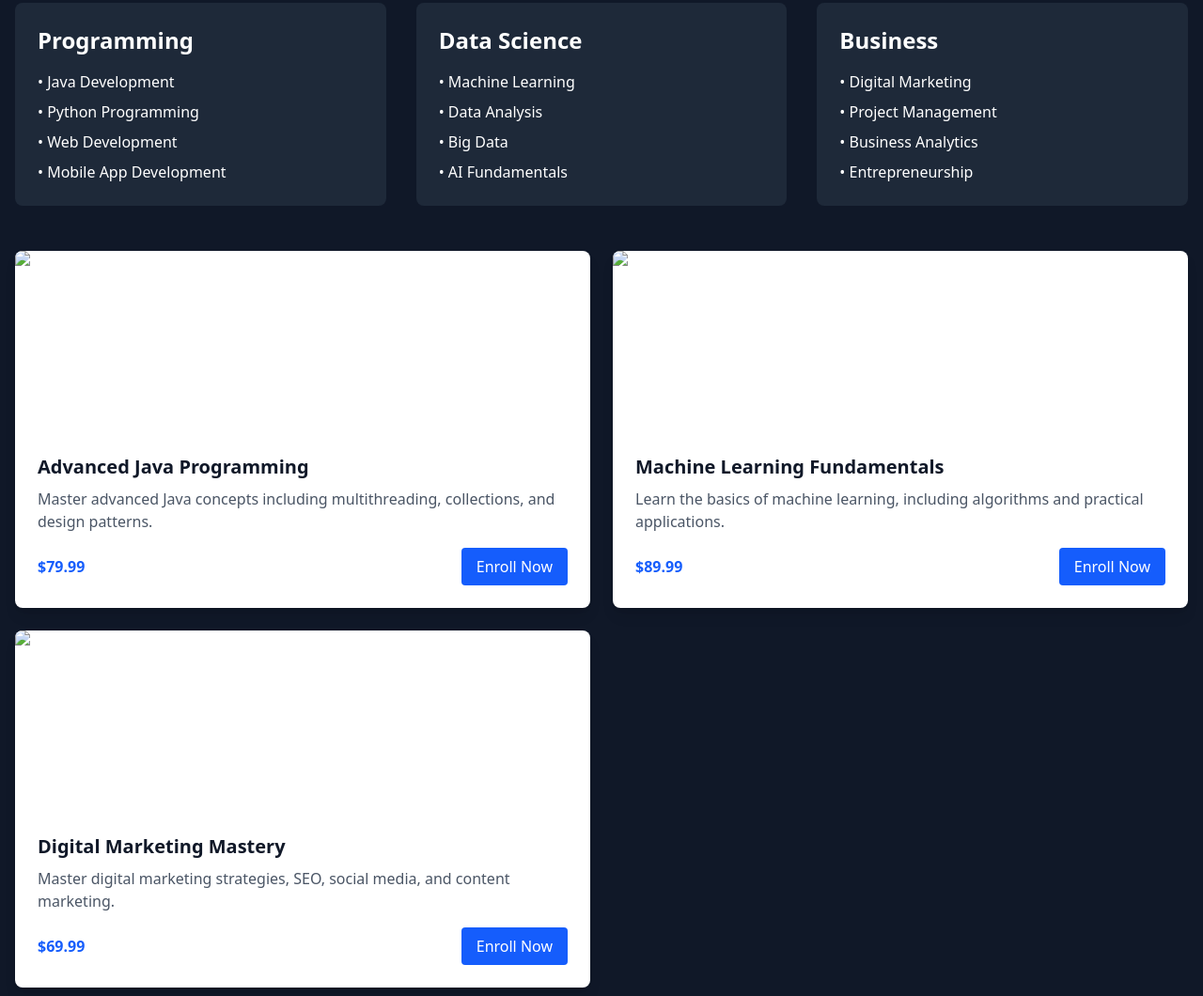
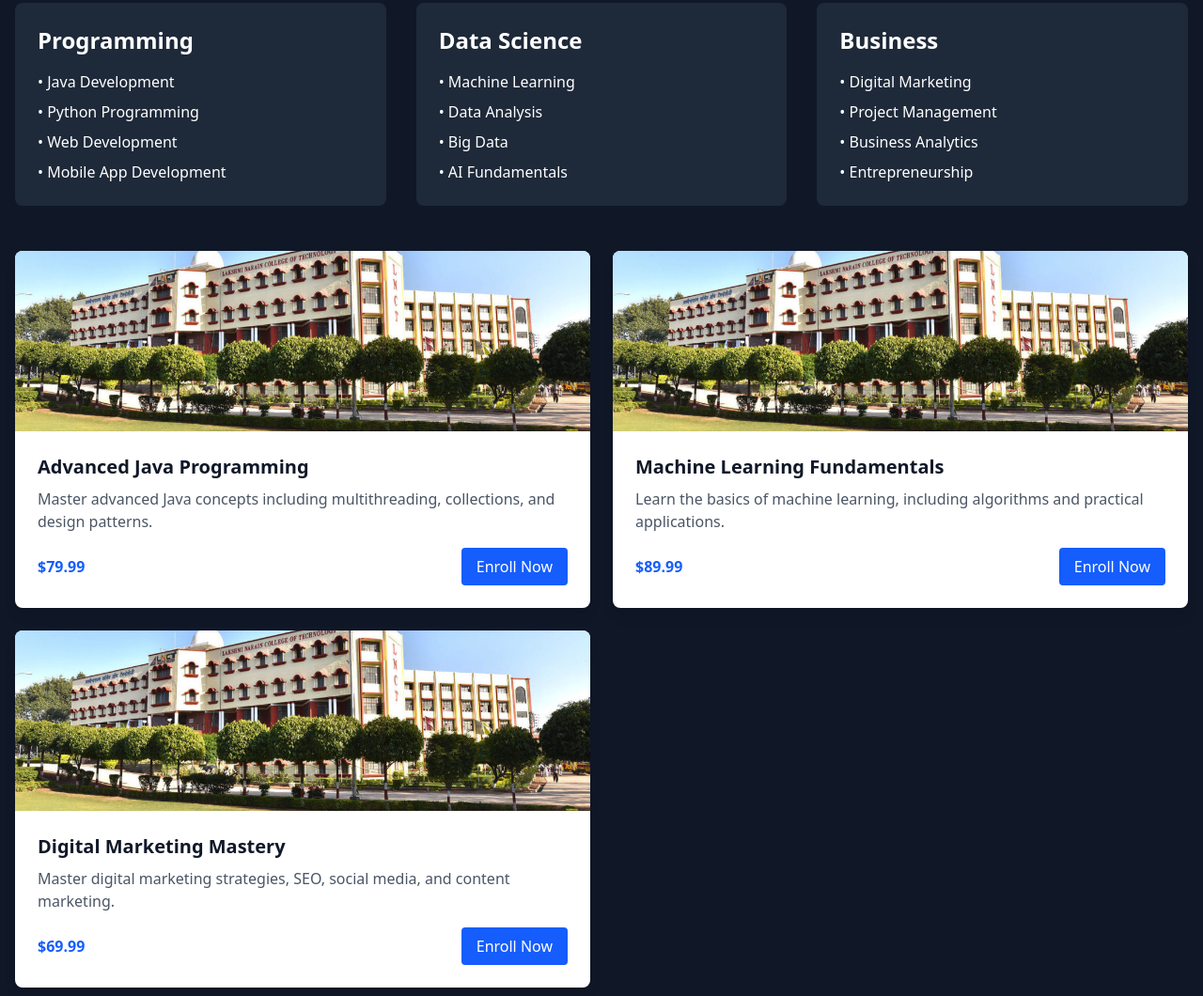
Before and after one commit to Ashutosh-JavaDev/Portfolio, a plain HTML site: page src/courses.html in a window 1280 px wide. Shown: the part 181-1241 px from the top of the page at 94% size. Drawn offline with Linux system fonts and the light colour scheme.

Commit message:
SRC added

```diff
--- a/src/courses.html
+++ b/src/courses.html
@@ -70,7 +70,7 @@
         <!-- Featured Courses -->
         <div class="grid md:grid-cols-2 2xl:grid-cols-3 gap-6">
           <div class="bg-white rounded-lg overflow-hidden shadow-lg">
-            <img src="  src/images/lnct.jpg" alt="Course" class="w-full h-48 object-cover" />
+            <img src=" images/lnct.jpg" alt="Course" class="w-full h-48 object-cover" />
             <div class="p-6 text-gray-900">
               <h3 class="text-xl font-bold mb-2">Advanced Java Programming</h3>
               <p class="text-gray-600 mb-4">Master advanced Java concepts including multithreading, collections, and design patterns.</p>
@@ -84,7 +84,7 @@
           </div>
 
           <div class="bg-white rounded-lg overflow-hidden shadow-lg">
-            <img src="  src/images/lnct.jpg" alt="Course" class="w-full h-48 object-cover" />
+            <img src=" images/lnct.jpg" alt="Course" class="w-full h-48 object-cover" />
             <div class="p-6 text-gray-900">
               <h3 class="text-xl font-bold mb-2">Machine Learning Fundamentals</h3>
               <p class="text-gray-600 mb-4">Learn the basics of machine learning, including algorithms and practical applications.</p>
@@ -98,7 +98,7 @@
           </div>
 
           <div class="bg-white rounded-lg overflow-hidden shadow-lg">
-            <img src="  src/images/lnct.jpg" alt="Course" class="w-full h-48 object-cover" />
+            <img src=" images/lnct.jpg" alt="Course" class="w-full h-48 object-cover" />
             <div class="p-6 text-gray-900">
               <h3 class="text-xl font-bold mb-2">Digital Marketing Mastery</h3>
               <p class="text-gray-600 mb-4">Master digital marketing strategies, SEO, social media, and content marketing.</p>
```
Also changed, not shown: src/tech.html (+1 -1 lines).
